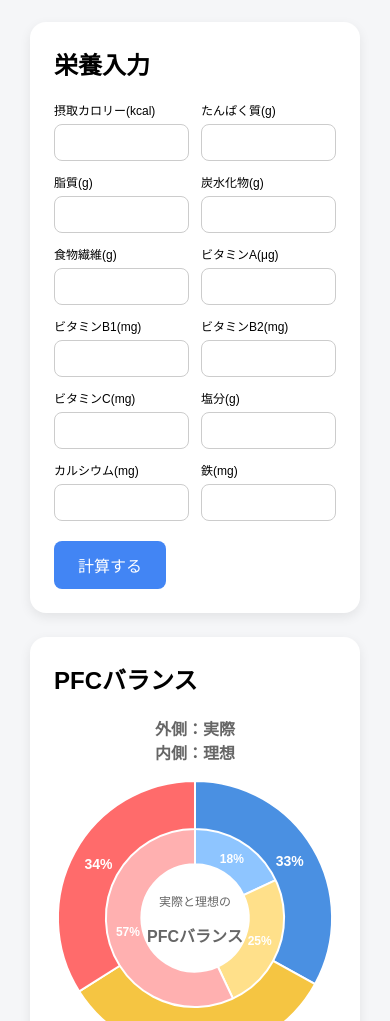
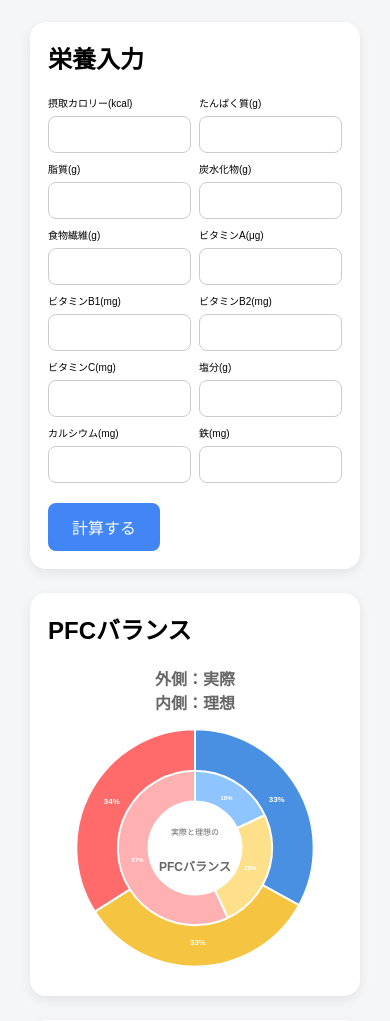
Before and after one commit to rinxxlove/nutrition-app, a website: page src/index.html in a window 390 px wide. Shown: the part 79-1100 px from the top of the page. Drawn offline with nearby package versions, Linux system fonts and the light colour scheme.

Commit message:
Update index.html

```diff
--- a/src/index.html
+++ b/src/index.html
@@ -401,6 +401,32 @@ button:hover{
 
 @media (max-width:768px){
 
+  .card{
+
+    padding:18px;
+
+  }
+
+  .input-grid{
+    grid-template-columns:repeat(2,1fr);
+    gap:8px;
+  }
+
+  .input-group{
+    min-width:0;
+  }
+
+  .input-group label{
+
+    font-size:10px;
+
+  }
+
+  .input-group input{
+    width:100%;
+    min-width:0;
+  }
+
   .chart-layout{
     flex-direction:column;
     align-items:center;
@@ -427,14 +453,14 @@ button:hover{
   }
 
   .pfc-center{
-    width:300px;
-    height:300px;
+    width:260px;
+    height:260px;
     max-width:none;
   }
 
   #pfcChart{
-    width:300px !important;
-    height:300px !important;
+    width:260px !important;
+    height:260px !important;
   }
 
 }
@@ -672,7 +698,7 @@ afterDraw(chart) {
 
   ctx.fillStyle = "#666";
 
-  ctx.font = "12px sans-serif";
+  ctx.font = "8px sans-serif";
 
   ctx.fillText(
     "実際と理想の",
@@ -680,7 +706,7 @@ afterDraw(chart) {
     centerY - 15
   );
 
-  ctx.font = "bold 16px sans-serif";
+  ctx.font = "bold 12px sans-serif";
 
   ctx.fillText(
     "PFCバランス",
@@ -696,7 +722,7 @@ afterDraw(chart) {
     chart.getDatasetMeta(0);
 
   ctx.fillStyle = "#fff";
-  ctx.font = "bold 14px sans-serif";
+  ctx.font = "bold 8px sans-serif";
 
   outerMeta.data.forEach((arc,index)=>{
 
@@ -731,7 +757,7 @@ afterDraw(chart) {
     chart.getDatasetMeta(1);
 
   ctx.fillStyle = "#fff";
-  ctx.font = "bold 12px sans-serif";
+  ctx.font = "bold 6px sans-serif";
 
   innerMeta.data.forEach((arc,index)=>{
 
```
